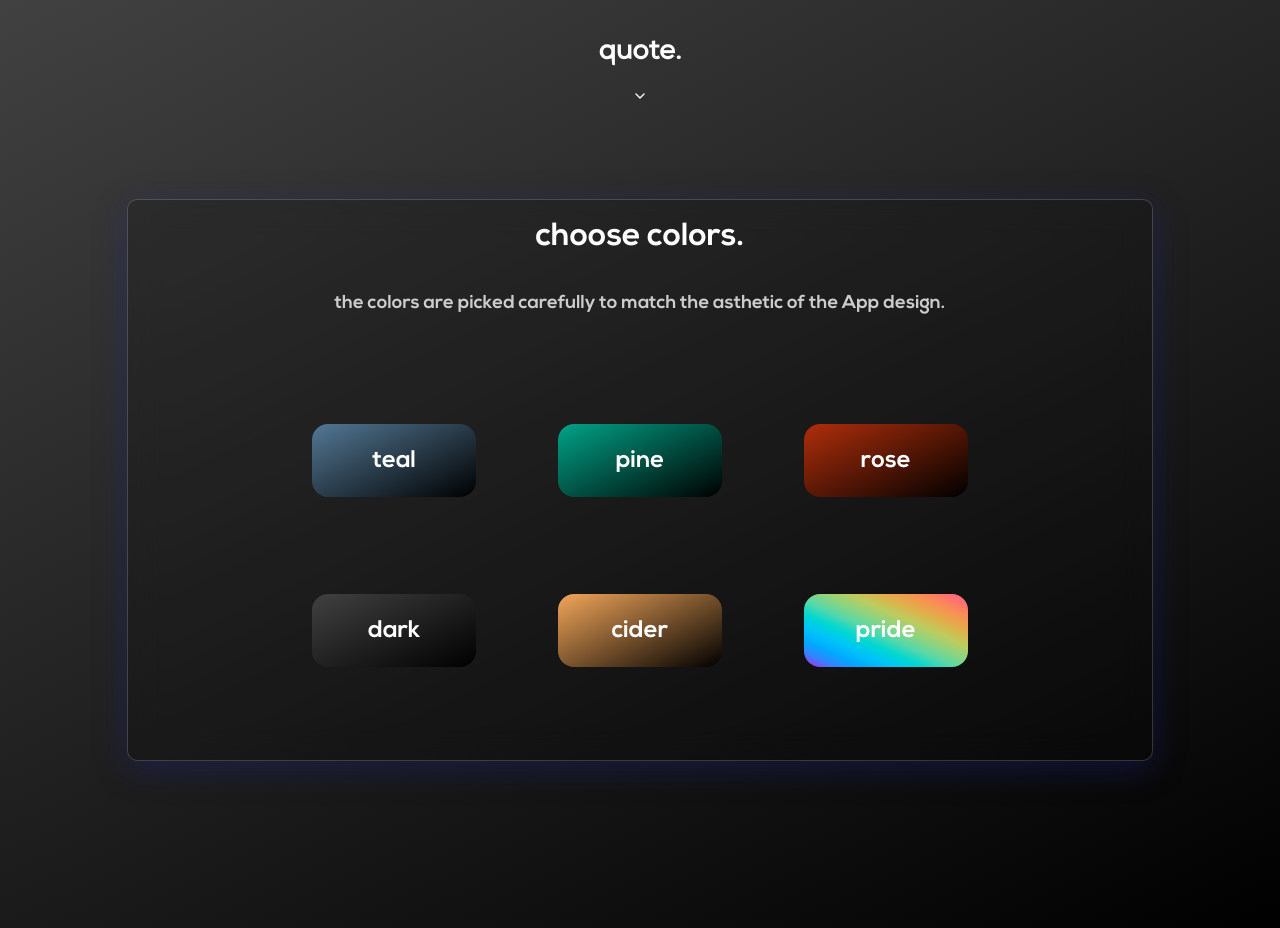
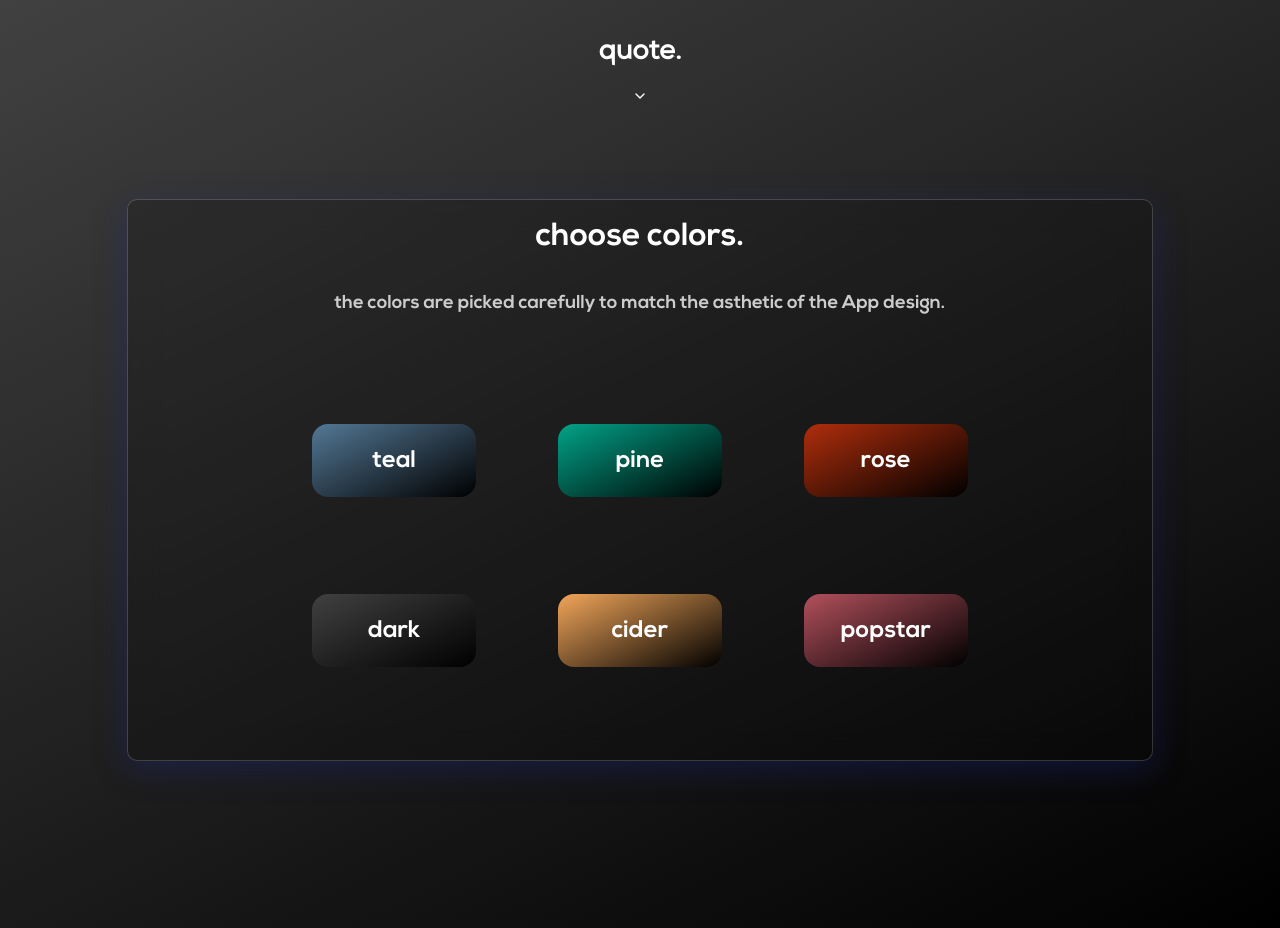
Before and after one commit to aneeshawadhiya/quote., a React (Create React App) app: page /theme in a window 1280 px wide. Built offline with nearby package versions, Linux system fonts and the light colour scheme.

Commit message:
changed color

```diff
--- a/src/components/Theme.js
+++ b/src/components/Theme.js
@@ -103,12 +103,13 @@ const ThemeStyle = styled.div`
         //cider
         .sq5{
             background: linear-gradient(154deg, #f2a65a, #000000);
+
         }
 
 
-        //pride
+        //popstar
         .sq6{
-            background: linear-gradient(to right top, #c717d8, #3c7dff, #00a9ff, #00c4f8, #00d7d1, #54d8aa, #8ad481, #bccc60, #ddb24a, #f69550, #ff766a, #fb5f8e);
+            background: linear-gradient(154deg, #b2505c, #000000);
         }
     }
 
@@ -206,7 +207,7 @@ export default function Theme() {
                             </div>
 
                             </div>
-                        <div className="square sq2" onClick={()=> setBackground("#166d3b")}>
+                        <div className="square sq2" onClick={()=> setBackground("#237A57")}>
                             <div className="color-names">
                                 <p>pine</p>
                             </div>
@@ -229,9 +230,9 @@ export default function Theme() {
                                 <p>cider</p>
                             </div>
                         </div>
-                        <div className="square sq6" onClick={()=> setBackground("#02a388")}>
+                        <div className="square sq6" onClick={()=> setBackground("#b2505c")}>
                             <div className="color-names">
-                                <p>pride</p>
+                                <p>popstar</p>
                             </div>
                         </div>
 
```
